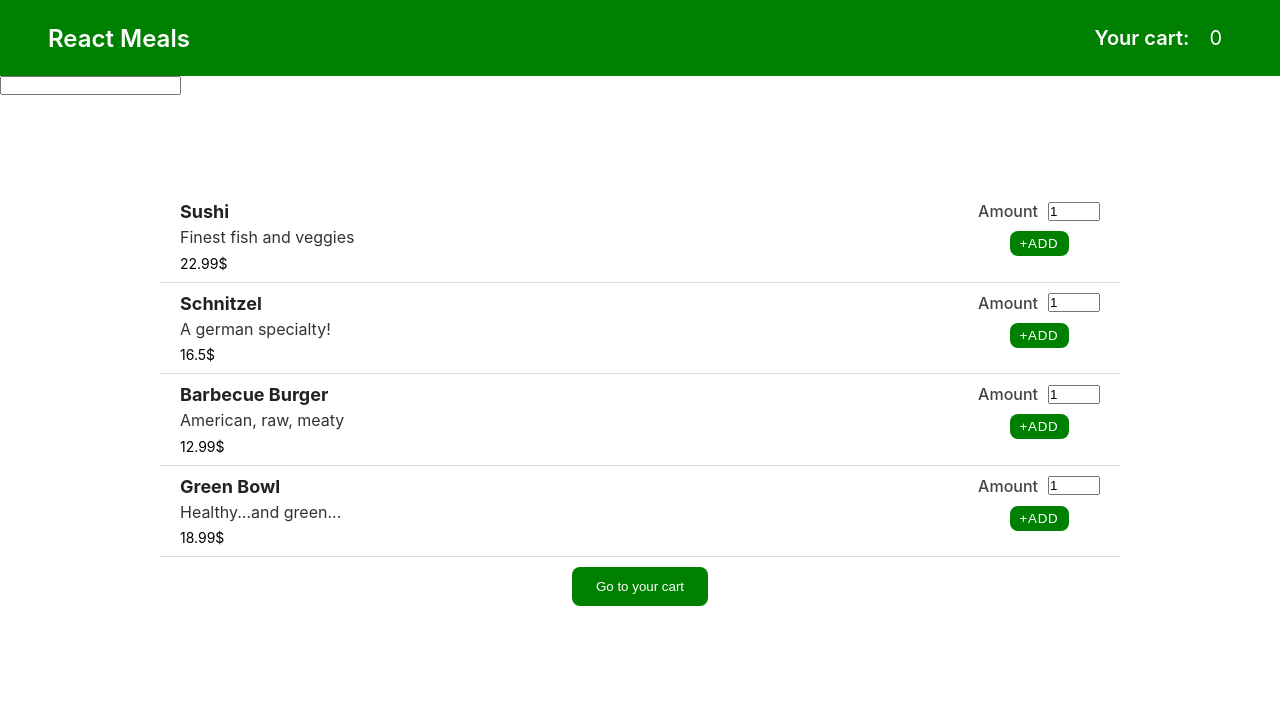
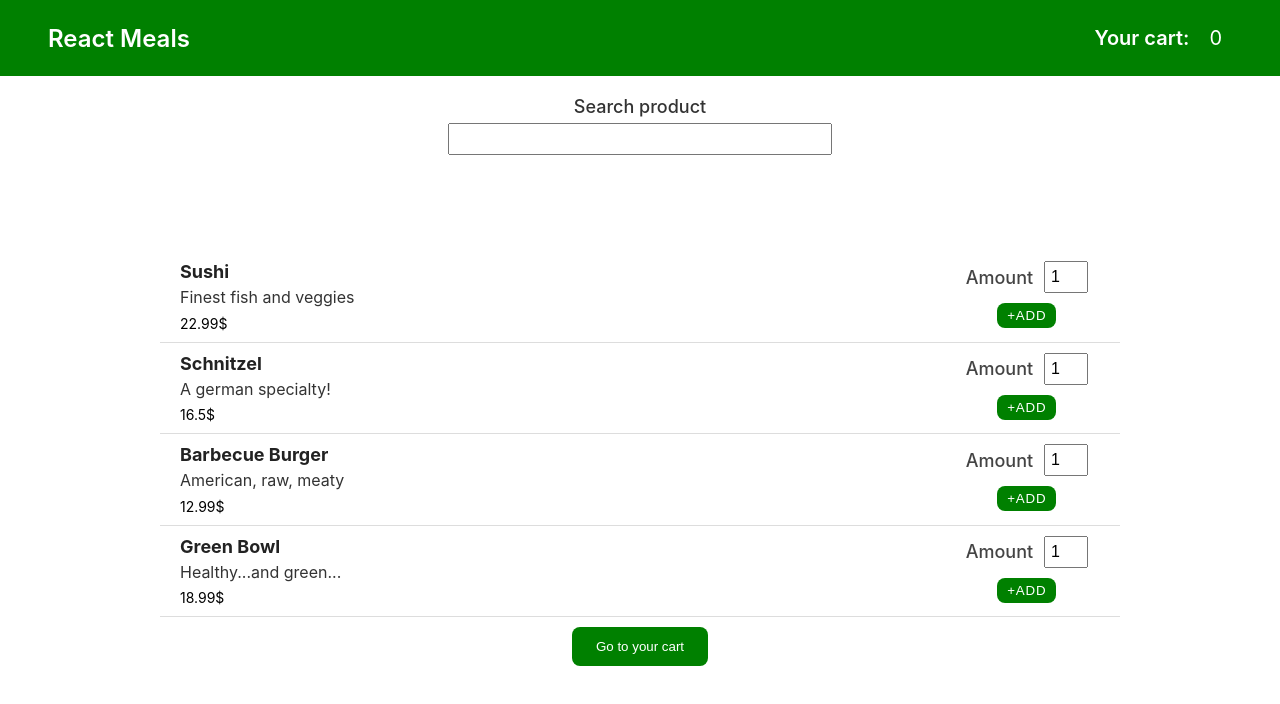
Before and after one commit to nemanjamalesija/e-commerce-mini, a React (Create React App) app: page / in a window 1280 px wide. Shown: the top 704 px of the page. Built offline with nearby package versions, Linux system fonts and the light colour scheme.

Commit message:
Style search label

```diff
--- a/src/App.tsx
+++ b/src/App.tsx
@@ -13,7 +13,10 @@ function App() {
       <section className="section section-meals">
         <Header />
         {!showCart && (
-          <input type="text" name="name" onChange={searchForItemsHandler} />
+          <div>
+            <label className="search-label">Search product</label>
+            <input type="text" name="name" onChange={searchForItemsHandler} />
+          </div>
         )}
         {showCart && <Cart />}
         {!showCart && (
--- a/src/index.css
+++ b/src/index.css
@@ -150,3 +150,26 @@ label {
   margin-top: 1rem;
   color: #fff;
 }
+
+.search-label {
+  margin-top: 2rem;
+  margin-bottom: 0.6rem;
+  color: #333;
+}
+
+label,
+input {
+  margin: 0 auto;
+  width: 30%;
+  display: block;
+}
+
+label {
+  text-align: center;
+  font-size: 1.8rem;
+}
+
+input {
+  font-size: 1.6rem;
+  padding: 0.5rem;
+}
```
